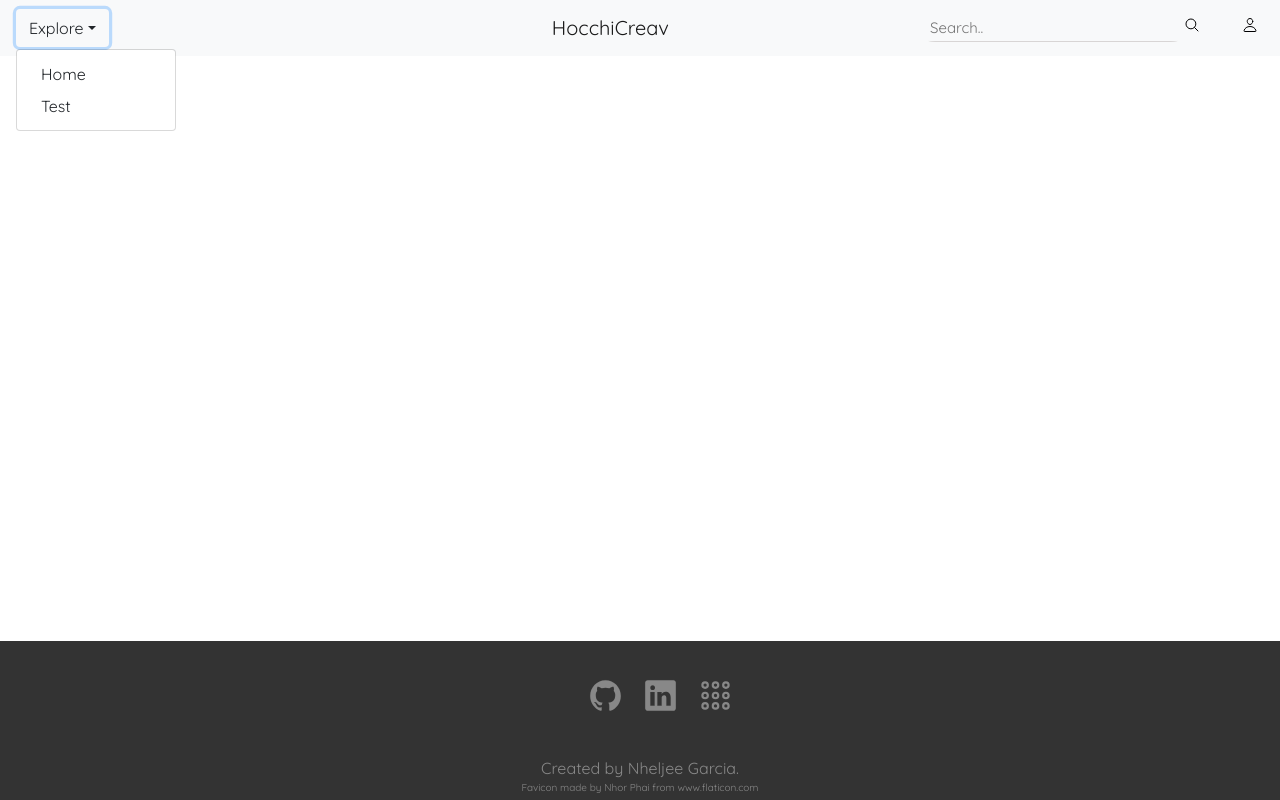
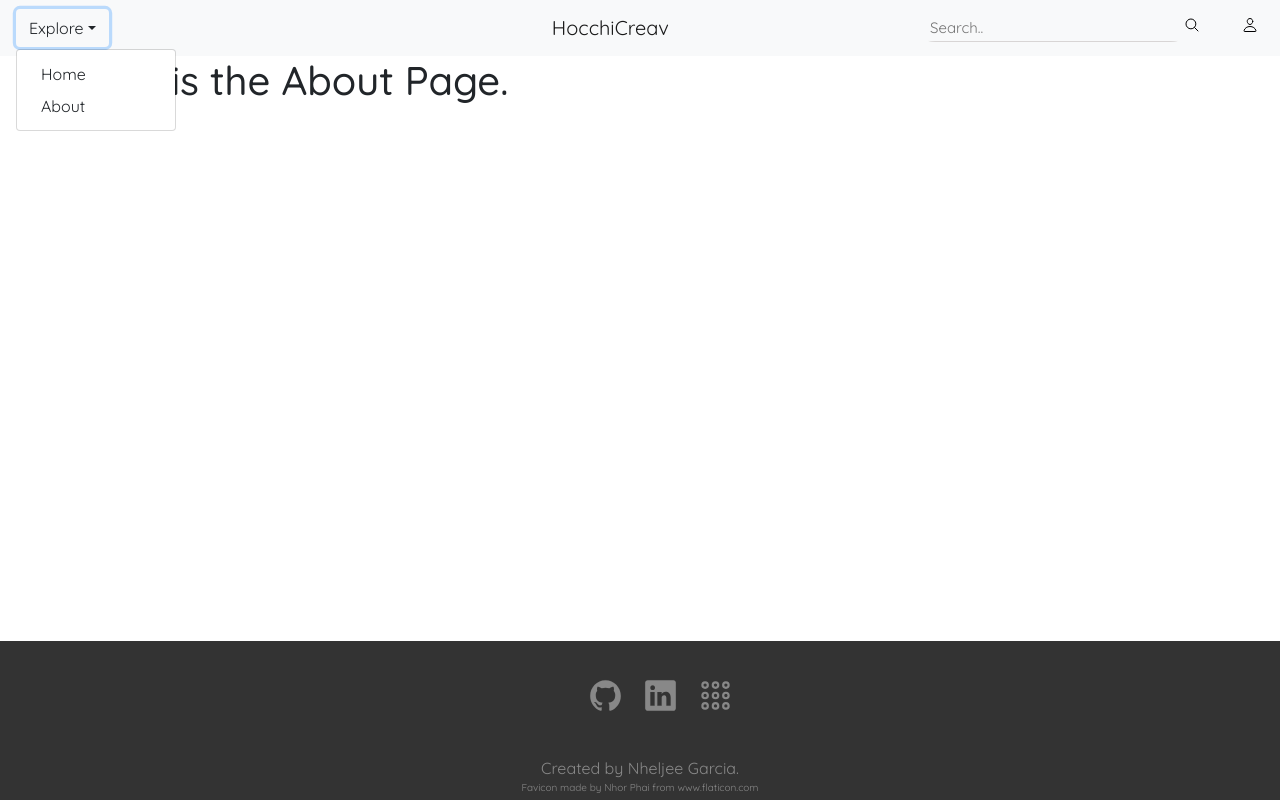
Before and after one commit to garcian5/Hocchikisu-Creavheengs, a React (Create React App) app in the folder frontend/: page /about in a window 1280 px wide. Both pictures are taken after a click on the button "Explore". Built offline with nearby package versions, Linux system fonts and the light colour scheme.

Commit message:
added About page and updated README

```diff
--- a/frontend/src/App.js
+++ b/frontend/src/App.js
@@ -9,8 +9,8 @@ import 'bootstrap/dist/css/bootstrap.css';
 // components
 import Footer from './components/presentational/Footer';
 import NavBar from './components/presentational/NavBar';
+import About from './components/presentational/About';
 import Home from './components/presentational/Home';
-import Test from './components/presentational/Test';
 import PlasticArt from './components/presentational/artcategory/PlasticArt';
 import LiteraryArt from './components/presentational/artcategory/LiteraryArt';
 import VisualArt from './components/presentational/artcategory/VisualArt';
@@ -25,7 +25,7 @@ function App() {
 
                 <Switch>
                     <Route exact path="/" component={Home} />
-                    <Route path="/test" component={Test} />
+                    <Route path="/about" component={About} />
                     <Route path="/literary-art" component={LiteraryArt} />
                     <Route path="/visual-art" component={VisualArt} />
                     <Route path="/plastic-art" component={PlasticArt} />
--- a/frontend/src/components/presentational/Test.js
+++ b/frontend/src/components/presentational/About.js
@@ -1,13 +1,13 @@
 import React from "react";
 
-function Test() {
+function About() {
 	return (
 		<div>
 			<div className="container">
-				<h1>This is the Test Page.</h1>
+				<h1>This is the About Page.</h1>
 			</div>
 		</div>
 	)
 }
 
-export default Test;
+export default About;
--- a/frontend/src/components/presentational/Home.js
+++ b/frontend/src/components/presentational/Home.js
@@ -5,7 +5,7 @@ function Home() {
 	return (
 		<main>
 			<div className="container dashboard">
-				<h1>This is the Main Content.</h1>
+				<h1>Welcome!</h1>
 				<Dashboard
 					category="Literary Arts"
 					path="/literary-art"
--- a/frontend/src/components/presentational/NavBar.js
+++ b/frontend/src/components/presentational/NavBar.js
@@ -10,7 +10,7 @@ function NavBar() {
                     <Dropdown.Toggle variant>Explore</Dropdown.Toggle>
                     <Dropdown.Menu>
                         <Dropdown.Item as={Link} to="/">Home</Dropdown.Item>
-                        <Dropdown.Item as={Link} to="/test">Test</Dropdown.Item>
+                        <Dropdown.Item as={Link} to="/about">About</Dropdown.Item>
                     </Dropdown.Menu>
                 </Dropdown>
             </div>
```
Also changed, not shown: 1 other file (tests, documents, lock files or other folders).
